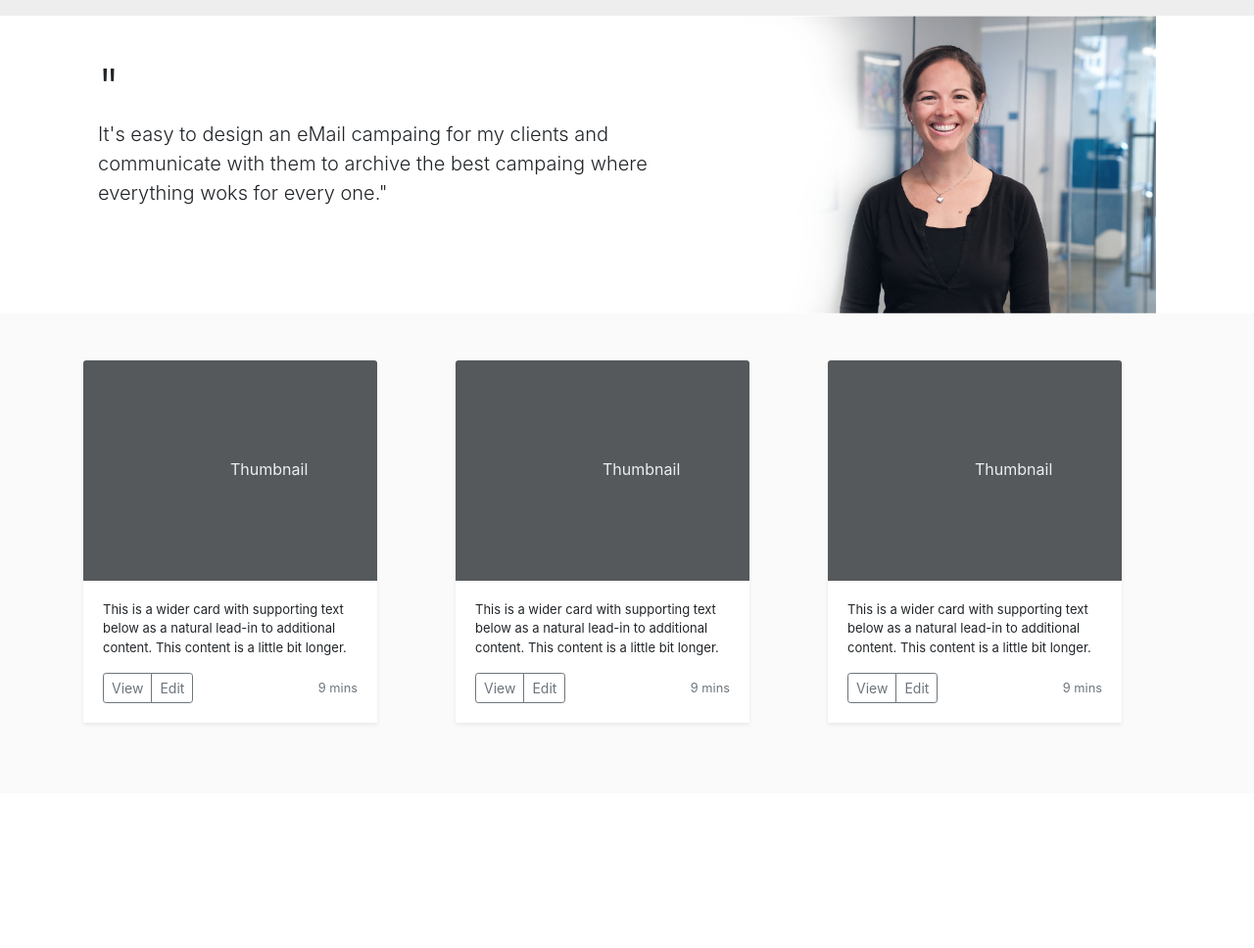
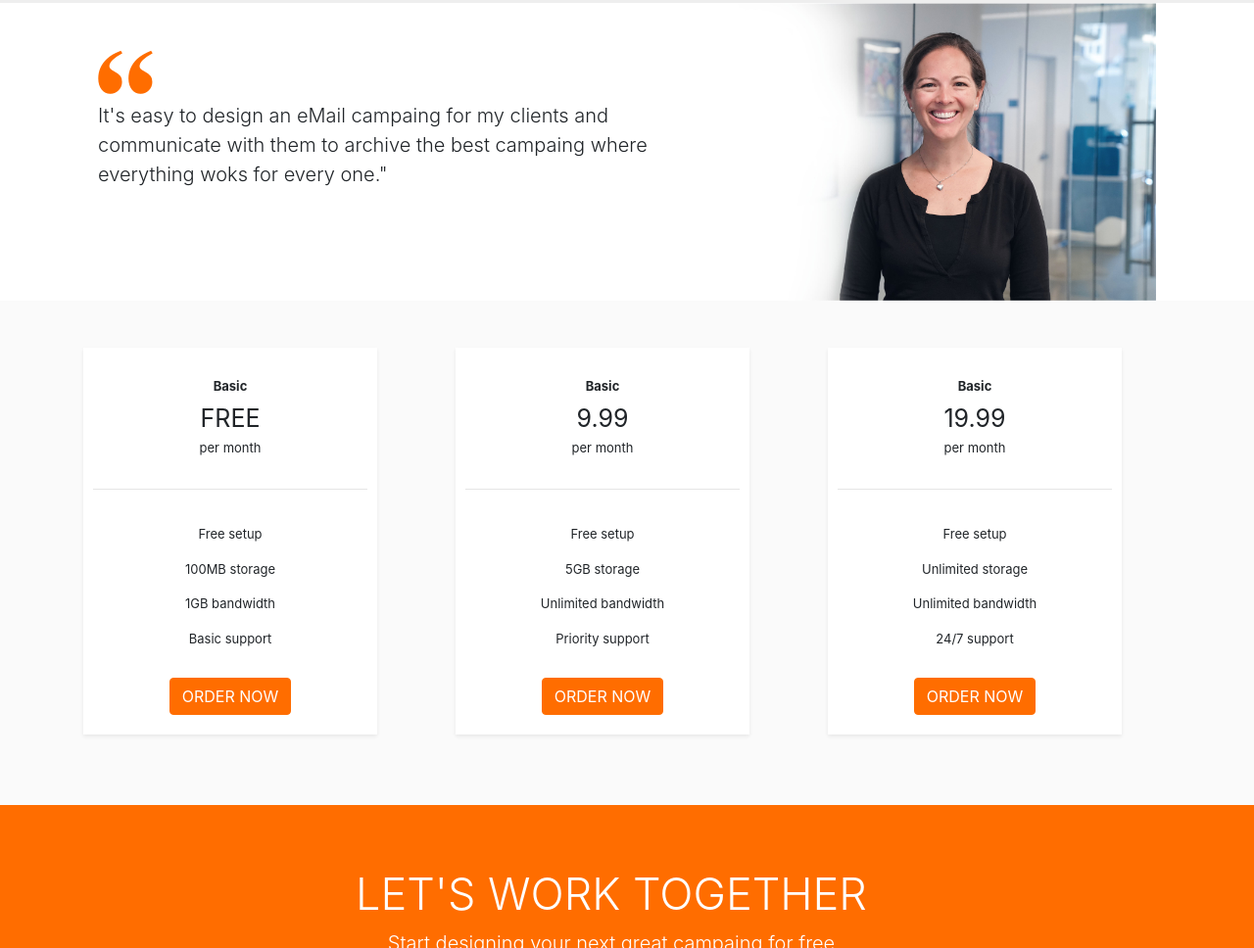
Before and after one commit to valderramac/landingMail, a plain HTML site: page index.html in a window 1280 px wide. Shown: the part 1832-2800 px from the top of the page at 98% size. Before the commit the page ends 2642 px from the top, so only its background shows below. Drawn offline with nearby package versions, Linux system fonts and the light colour scheme.

Commit message:
every element in html landing

```diff
--- a/index.html
+++ b/index.html
@@ -48,7 +48,7 @@
 
 
 
-<div class="container">
+<div class="container jumboConteiner">
 
 <!-- start jumbotron -->
 
@@ -62,7 +62,7 @@
       <h1 class="display-4">Create awesome<br />
 cross-platform<br />
 eMails in no time. </h1>
-<button type="button" class="btn btn-warning">START</button>
+<button type="button" class="btn btn-outline-warning">START</button>
 
       <!-- <p class="lead my-3">Multiple lines of text that form the lede, informing new readers quickly and efficiently about what’s most interesting in this post’s contents.</p> -->
   <!--     <p class="lead mb-0"><a href="#" class="text-white font-weight-bold">Continue reading...</a></p> -->
@@ -90,7 +90,7 @@ eMails in no time. </h1>
 <!-- start steps -->
 
 <section class="steps" align= "center">
-  <h1 class="display-5">HOW THIS WORK?</h1>
+  <h1 class="fontColor display-5">HOW THIS WORK?</h1>
 <!--
   <p class="lead">
   Vivamus sagittis lacus vel augue laoreet rutrum faucibus dolor auctor. Duis mollis, est non commodo luctus.
@@ -100,7 +100,7 @@ eMails in no time. </h1>
   <p class="mb-0">Lorem ipsum Do commodo in proident enim in dolor<br />
 cupidatat adipisicing dolore officia nisi aliqua incididunt<br />
 Ut veniam lorem ipsum Consectetur ut in in eu do.</p>
-  <footer class="">_____________________</footer>
+  <hr / width="50%">
 </blockquote>
 
 
@@ -247,7 +247,8 @@ Consectetur ut in in eu do.</p>
 
 <div class="divisionsRow featurette">
       <div class="col-md-7">
-        <h2 class="featurette-heading">" </h2>
+        <h2 class="featurette-heading"> </h2>
+        <img class="comilla" width="56" height="45" src="img/comilla.png">
         <p class="lead">It's easy to design an eMail campaing for my clients and
 communicate with them to archive the best campaing
 where everything woks for every one."</p>
@@ -287,54 +288,98 @@ where everything woks for every one."</p>
 
 
 	<div class="album py-5 bg-light">
+
+
     <div class="container">
 
       <div class="divisionsRow">
+
+
         <div class="col-md-4">
-          <div class="card mb-4 shadow-sm">
-            <svg class="bd-placeholder-img card-img-top" width="100%" height="225" xmlns="http://www.w3.org/2000/svg" preserveAspectRatio="xMidYMid slice" focusable="false" role="img" aria-label="Placeholder: Thumbnail"><title>Placeholder</title><rect width="100%" height="100%" fill="#55595c"/><text x="50%" y="50%" fill="#eceeef" dy=".3em">Thumbnail</text></svg>
-            <div class="card-body">
-              <p class="card-text">This is a wider card with supporting text below as a natural lead-in to additional content. This content is a little bit longer.</p>
-              <div class="d-flex justify-content-between align-items-center">
-                <div class="btn-group">
-                  <button type="button" class="btn btn-sm btn-outline-secondary">View</button>
-                  <button type="button" class="btn btn-sm btn-outline-secondary">Edit</button>
-                </div>
-                <small class="text-muted">9 mins</small>
+
+          <div class="card text-center mb-4 shadow-sm">
+
+			<div class="card-img-top" width="100%" height="225" style="text-align: center;">
+				<p style='padding-top: 30px; margin-bottom: 5px;'><strong>Basic</strong></p>
+				<p style='font-size: 25px; margin-bottom: 1px;'>FREE</p>
+				<p style='font-size: 13px; padding-top: 0px;'>per month</p>
+			</div>
+
+			<hr />
+
+            <div class="card-body" align="center">
+              <p class="card-text">Free setup</p>
+              <p class="card-text">100MB storage</p>
+              <p class="card-text">1GB bandwidth</p>
+              <p class="card-text">Basic support</p>
+
+
+              <div class="topMarginator justify-content-between align-items-center">
+
+                  <button style="background-color: #FF6D00;" type="button" class="btn btn-warning">ORDER NOW</button>
+
               </div>
             </div>
           </div>
         </div>
-        <div class="col-md-4">
-          <div class="card mb-4 shadow-sm">
-            <svg class="bd-placeholder-img card-img-top" width="100%" height="225" xmlns="http://www.w3.org/2000/svg" preserveAspectRatio="xMidYMid slice" focusable="false" role="img" aria-label="Placeholder: Thumbnail"><title>Placeholder</title><rect width="100%" height="100%" fill="#55595c"/><text x="50%" y="50%" fill="#eceeef" dy=".3em">Thumbnail</text></svg>
-            <div class="card-body">
-              <p class="card-text">This is a wider card with supporting text below as a natural lead-in to additional content. This content is a little bit longer.</p>
-              <div class="d-flex justify-content-between align-items-center">
-                <div class="btn-group">
-                  <button type="button" class="btn btn-sm btn-outline-secondary">View</button>
-                  <button type="button" class="btn btn-sm btn-outline-secondary">Edit</button>
-                </div>
-                <small class="text-muted">9 mins</small>
+
+<div class="col-md-4">
+
+          <div class="card text-center mb-4 shadow-sm">
+
+			<div class="card-img-top" width="100%" height="225" style="text-align: center;">
+				<p style='padding-top: 30px; margin-bottom: 5px;'><strong>Basic</strong></p>
+				<p style='font-size: 25px; margin-bottom: 1px;'>9.99</p>
+				<p style='font-size: 13px; padding-top: 0px;'>per month</p>
+			</div>
+
+			<hr />
+
+            <div class="card-body" align="center">
+              <p class="card-text">Free setup</p>
+              <p class="card-text">5GB storage</p>
+              <p class="card-text">Unlimited bandwidth</p>
+              <p class="card-text">Priority support</p>
+
+
+              <div class="topMarginator justify-content-between align-items-center">
+
+                  <button style="background-color: #FF6D00;" type="button" class="btn btn-warning">ORDER NOW</button>
+
               </div>
             </div>
           </div>
         </div>
+
         <div class="col-md-4">
-          <div class="card mb-4 shadow-sm">
-            <svg class="bd-placeholder-img card-img-top" width="100%" height="225" xmlns="http://www.w3.org/2000/svg" preserveAspectRatio="xMidYMid slice" focusable="false" role="img" aria-label="Placeholder: Thumbnail"><title>Placeholder</title><rect width="100%" height="100%" fill="#55595c"/><text x="50%" y="50%" fill="#eceeef" dy=".3em">Thumbnail</text></svg>
-            <div class="card-body">
-              <p class="card-text">This is a wider card with supporting text below as a natural lead-in to additional content. This content is a little bit longer.</p>
-              <div class="d-flex justify-content-between align-items-center">
-                <div class="btn-group">
-                  <button type="button" class="btn btn-sm btn-outline-secondary">View</button>
-                  <button type="button" class="btn btn-sm btn-outline-secondary">Edit</button>
-                </div>
-                <small class="text-muted">9 mins</small>
+
+          <div class="card text-center mb-4 shadow-sm">
+
+			<div class="card-img-top" width="100%" height="225" style="text-align: center;">
+				<p style='padding-top: 30px; margin-bottom: 5px;'><strong>Basic</strong></p>
+				<p style='font-size: 25px; margin-bottom: 1px;'>19.99</p>
+				<p style='font-size: 13px; padding-top: 0px;'>per month</p>
+			</div>
+
+			<hr />
+
+            <div class="card-body" align="center">
+              <p class="card-text">Free setup</p>
+              <p class="card-text">Unlimited storage</p>
+              <p class="card-text">Unlimited bandwidth</p>
+              <p class="card-text">24/7 support</p>
+
+
+              <div class="topMarginator justify-content-between align-items-center">
+
+                  <button style="background-color: #FF6D00;" type="button" class="btn btn-warning">ORDER NOW</button>
+
               </div>
             </div>
           </div>
         </div>
+
+
 
 
         <!-- tres? -->
@@ -346,7 +391,7 @@ where everything woks for every one."</p>
     </div>
   </div>
 
-
+</div>
 
 
 
@@ -361,6 +406,28 @@ where everything woks for every one."</p>
 
 
 
+<!--
+/////////////////////////////
+////start work together call to action/////
+////////////////////////////
+ -->
+
+<div class="jumbotron ctaToghether">
+  <h1 class="display-4">Let's work together</h1>
+  <p class="lead">Start designing your next great campaing for free</p>
+  <!-- <hr class="my-4"> -->
+  <!-- <p>It uses utility classes for typography and spacing to space content out within the larger container.</p> -->
+  <a class="btn btn-light btn-lg" href="#" role="button">SIGN UP FREE</a>
+</div>
+
+
+
+
+<!--
+/////////////////////////////
+////end work together call to action/////
+////////////////////////////
+ -->
 
 
 
@@ -368,6 +435,84 @@ where everything woks for every one."</p>
 
 
 
+<!--
+////////////////////////////////
+///////////////start FOOTER////////////
+//////////////////////////////
+
+ -->
+
+
+
+
+<footer class="pt-4 pt-md-5 mt-auto py-3 footer">
+    <div class="row">
+      <div class="col-12 col-md">
+        <img class="mb-2" src="/docs/4.3/assets/brand/bootstrap-solid.svg" alt="" width="24" height="24">
+        <small class="d-block mb-3 text-muted">© 2017-2019</small>
+      </div>
+
+
+      <div class="col-6 col-md">
+        <h5>Support</h5>
+        <ul class="list-unstyled text-small">
+          <li><a class="text-muted" href="#">Contact support</a></li>
+          <li><a class="text-muted" href="#">FAQs</a></li>
+        </ul>
+      </div>
+
+      <div class="col-6 col-md">
+        <h5>Contact us</h5>
+        <ul class="list-unstyled text-small">
+          <li><a class="text-muted" href="#">Career</a></li>
+          <li><a class="text-muted" href="#">Press</a></li>
+          <li><a class="text-muted" href="#">About us</a></li>
+        </ul>
+      </div>
+
+
+      <div class="col-6 col-md">
+        <h5>Features</h5>
+        <ul class="list-unstyled text-small">
+          <li><a class="text-muted" href="#">Cool stuff</a></li>
+          <li><a class="text-muted" href="#">Random feature</a></li>
+          <li><a class="text-muted" href="#">Team feature</a></li>
+          <li><a class="text-muted" href="#">Stuff for developers</a></li>
+          <li><a class="text-muted" href="#">Another one</a></li>
+          <li><a class="text-muted" href="#">Last time</a></li>
+        </ul>
+      </div>
+
+
+
+      <div class="col-6 col-md">
+        <h5>About</h5>
+        <ul class="list-unstyled text-small">
+          <li><a class="text-muted" href="#">Team</a></li>
+          <li><a class="text-muted" href="#">Locations</a></li>
+          <li><a class="text-muted" href="#">Privacy</a></li>
+          <li><a class="text-muted" href="#">Terms</a></li>
+        </ul>
+      </div>
+
+
+    </div>
+  </footer>
+
+
+
+
+
+
+
+
+
+
+<!-- //////////////////////////////////////
+///////////////END FOOTER/////////
+//////////////////////////////
+
+ -->
 
 </main>
 
```
